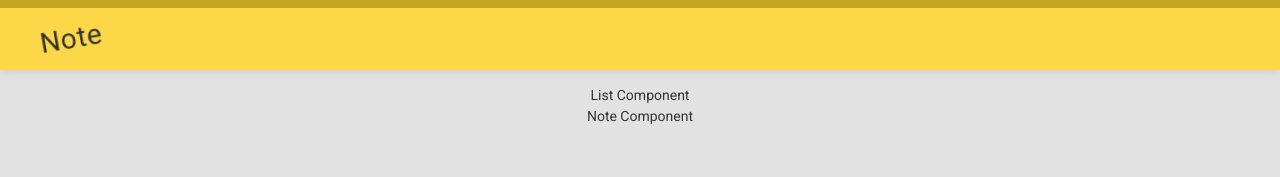
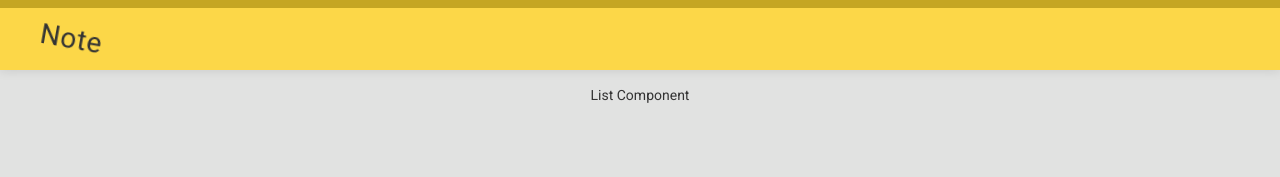
Before and after one commit to vpang79/note-app, a React (Create React App) app: page / in a window 1280 px wide. Shown: the top 177 px of the page. Built offline with nearby package versions, Linux system fonts and the light colour scheme.

Commit message:
constructor and showNote state added

```diff
--- a/src/App.js
+++ b/src/App.js
@@ -1,17 +1,28 @@
-import React from 'react';
+import React, { Component } from 'react';
 import './App.css';
 import Nav from './components/Nav';
 import List from './components/List';
 import Note from './components/Note';
 
-function App() {
-  return (
-    <div className="App">
-      <Nav />
-      <List />
-      <Note />
-    </div>
-  );
+class App extends Component {
+  constructor() {
+    super();
+    this.state = {
+      showNote: false
+    };
+  }
+
+  render() {
+    const { showNote } = this.state;
+
+    return (
+      <div className="App">
+        <Nav />
+        { showNote ? <Note /> : <List /> }
+
+      </div>
+    );
+  }
 }
 
 export default App;
```
